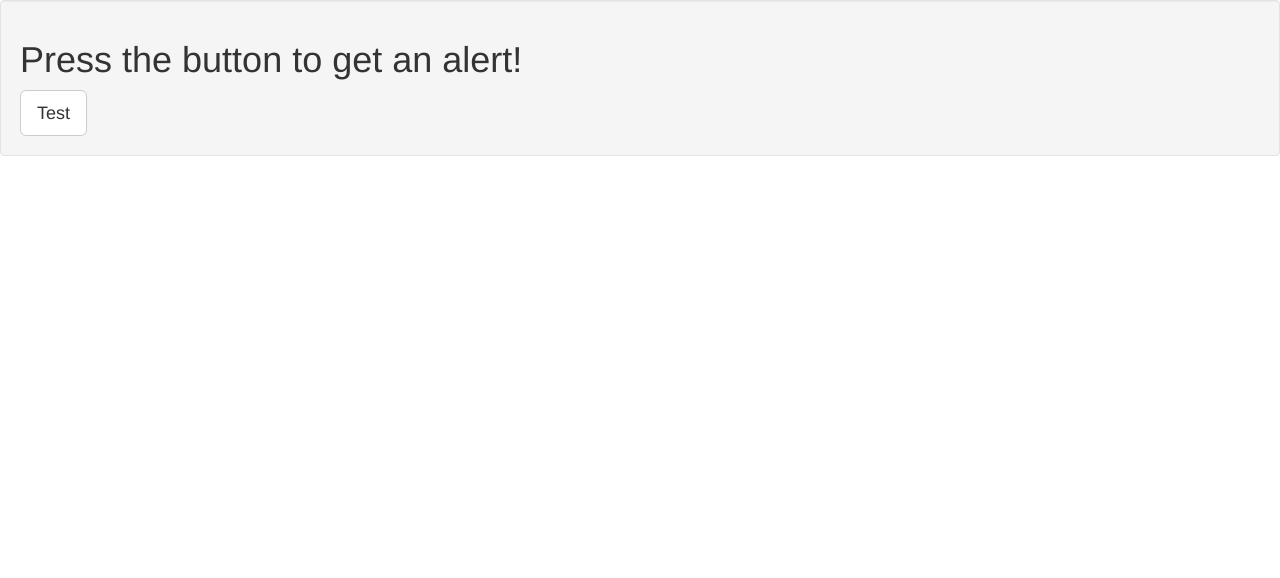
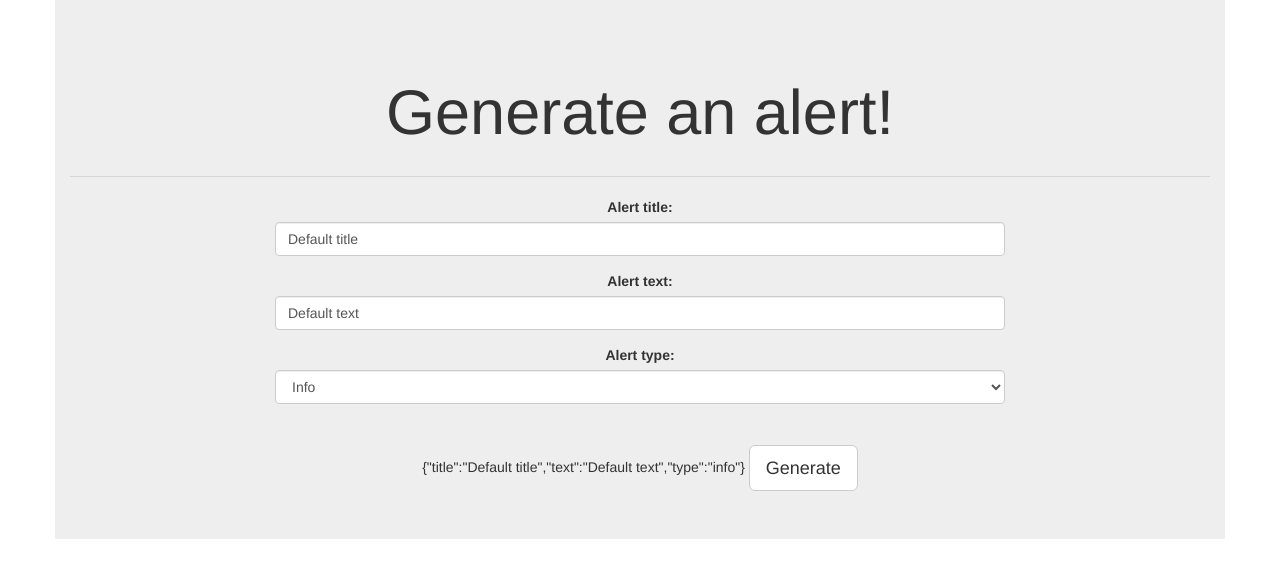
Before and after one commit to si3792/angular-bootstrap-alert-modals, a website: page sample/index.html in a window 1280 px wide. Drawn offline with nearby package versions, Linux system fonts and the light colour scheme; some packages are replaced by stand-ins of ours; a script that the page names is missing.

Commit message:
Improved sample

```diff
--- a/sample/index.html
+++ b/sample/index.html
@@ -25,10 +25,36 @@
 
         <title>Alert demo</title>
     </head>
-    <body>
-        <div class='well' ng-controller='sampleController'>
-            <h1>Press the button to get an alert!</h1>
-            <button class='btn btn-default btn-lg' ng-click='testAlert()'>Test</button>
+    <body ng-controller='sampleController'>
+
+        <div class="jumbotron text-center container">
+            <h1 class='lead'>Generate an alert!</h1>
+            <hr/>
+            <p>
+                <form class='col-sm-8 col-sm-offset-2'>
+                    <div class="form-group">
+                        <label>Alert title:</label>
+                        <input type="text" class="form-control" ng-model='alertData.title'>
+                    </div>
+                    <div class="form-group">
+                        <label>Alert text:</label>
+                        <input type="text" class="form-control" ng-model='alertData.text'>
+                    </div>
+                    <div class="form-group">
+                        <label>Alert type:</label>
+                        <select class="form-control" ng-model='alertData.type'>
+                            <option value='success'>Success</option>
+                            <option value='info'>Info</option>
+                            <option value='warning'>Warning</option>
+                            <option value='danger'>Danger</option>
+                        </select>
+                    </div>
+                    <hr/>
+                    {{alertData}}
+                    <button class='btn btn-default btn-lg' ng-click='generateAlert()'>Generate</button>
+                </form>
+
+            </p>
         </div>
     </body>
 </html>
--- a/sample/sample.js
+++ b/sample/sample.js
@@ -4,8 +4,14 @@ var app = angular.module('SampleApp', ['BootstrapAlertModals']);
 
 app.controller("sampleController", function($scope, AlertModalService) {
 
-    $scope.testAlert = function() {
-        AlertModalService.alert("This is the title");
+    $scope.alertData = {
+      title: "Default title",
+      text: "Default text",
+      type: 'info'
+    };
+
+    $scope.generateAlert = function() {
+        AlertModalService.alert($scope.alertData.title);
     }
 
 });
```
